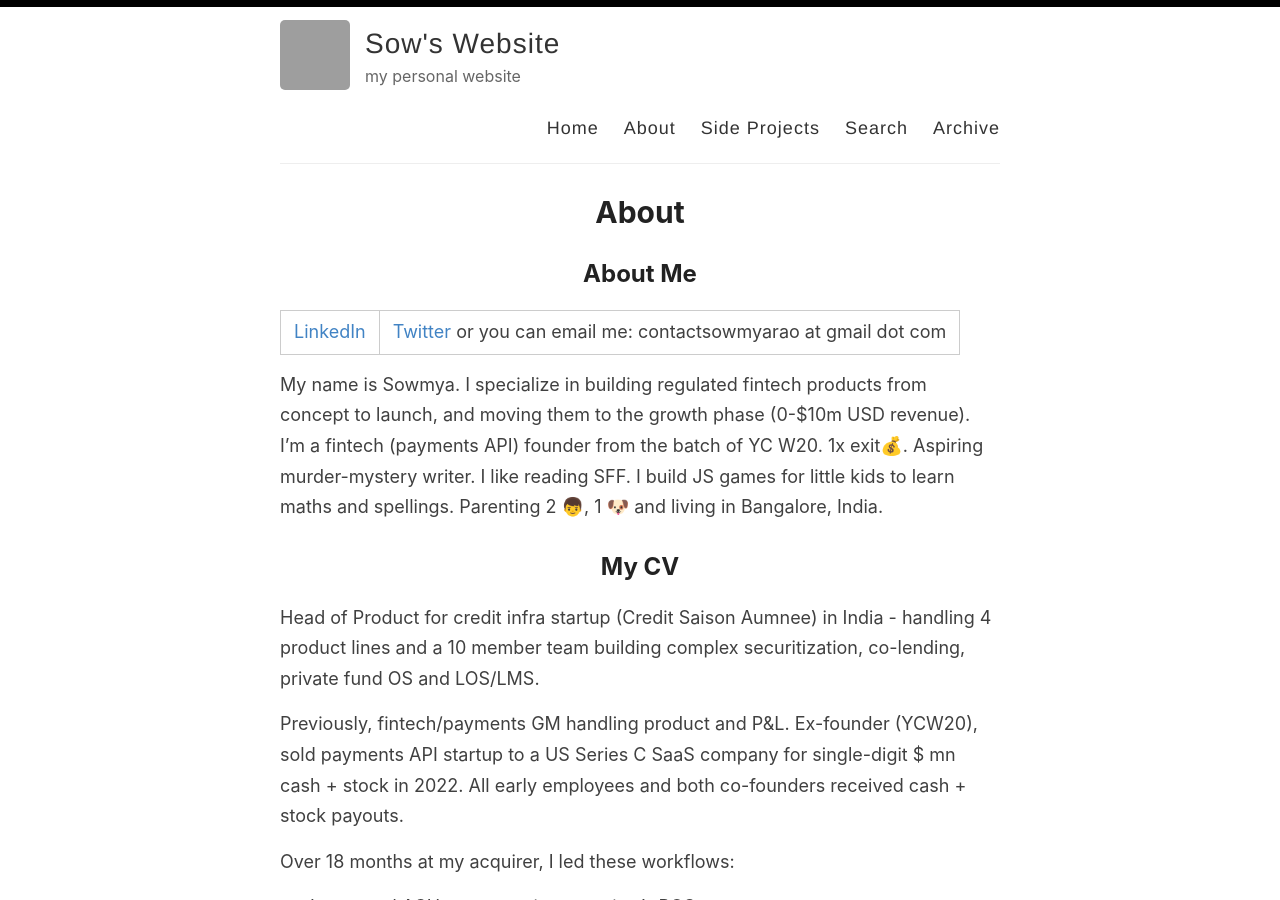
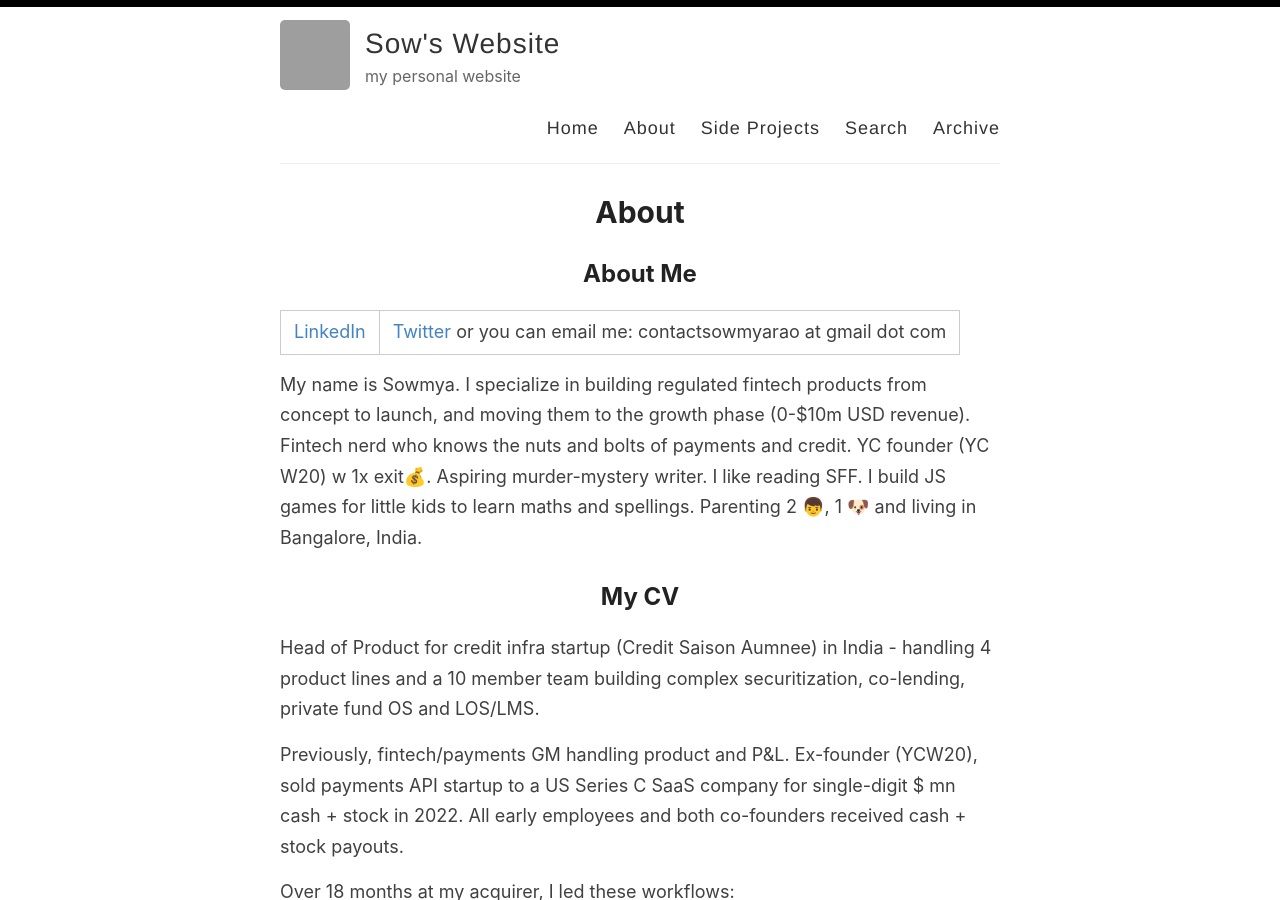
Before and after one commit to sow451/blog, a Jekyll site: the page built from _pages/about.md, in a window 1280 px wide and 900 px high. Built offline with Jekyll 4.4.1, drawn with Linux system fonts in a browser that asks for light colours; grey boxes are pictures that could not be loaded.

Commit message:
Update about.md

```diff
--- a/_pages/about.md
+++ b/_pages/about.md
@@ -8,7 +8,7 @@ permalink: /about/
 
  [LinkedIn](https://www.linkedin.com/in/legaljargon/) | [Twitter](https://twitter.com/sowmyarao_) or you can email me: contactsowmyarao at gmail dot com |
 
-My name is Sowmya. I specialize in building regulated fintech products from concept to launch, and moving them to the growth phase (0-$10m USD revenue). I'm a fintech (payments API) founder from the batch of YC W20. 1x exit💰. Aspiring murder-mystery writer. I like reading SFF. I build JS games for little kids to learn maths and spellings. Parenting 2 👦, 1 🐶 and living in Bangalore, India.
+My name is Sowmya. I specialize in building regulated fintech products from concept to launch, and moving them to the growth phase (0-$10m USD revenue). Fintech nerd who knows the nuts and bolts of payments and credit. YC founder (YC W20) w 1x exit💰. Aspiring murder-mystery writer. I like reading SFF. I build JS games for little kids to learn maths and spellings. Parenting 2 👦, 1 🐶 and living in Bangalore, India.
 
 ## **My CV**
 
```
